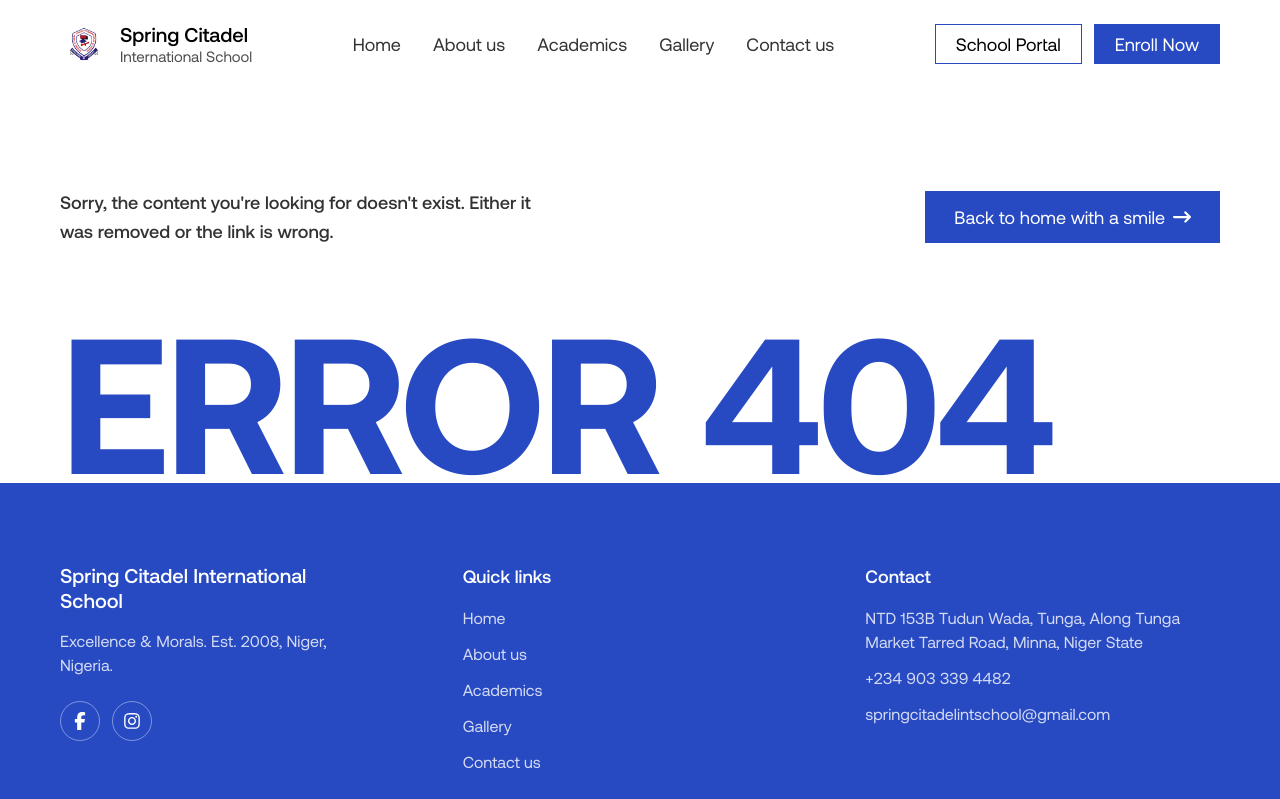
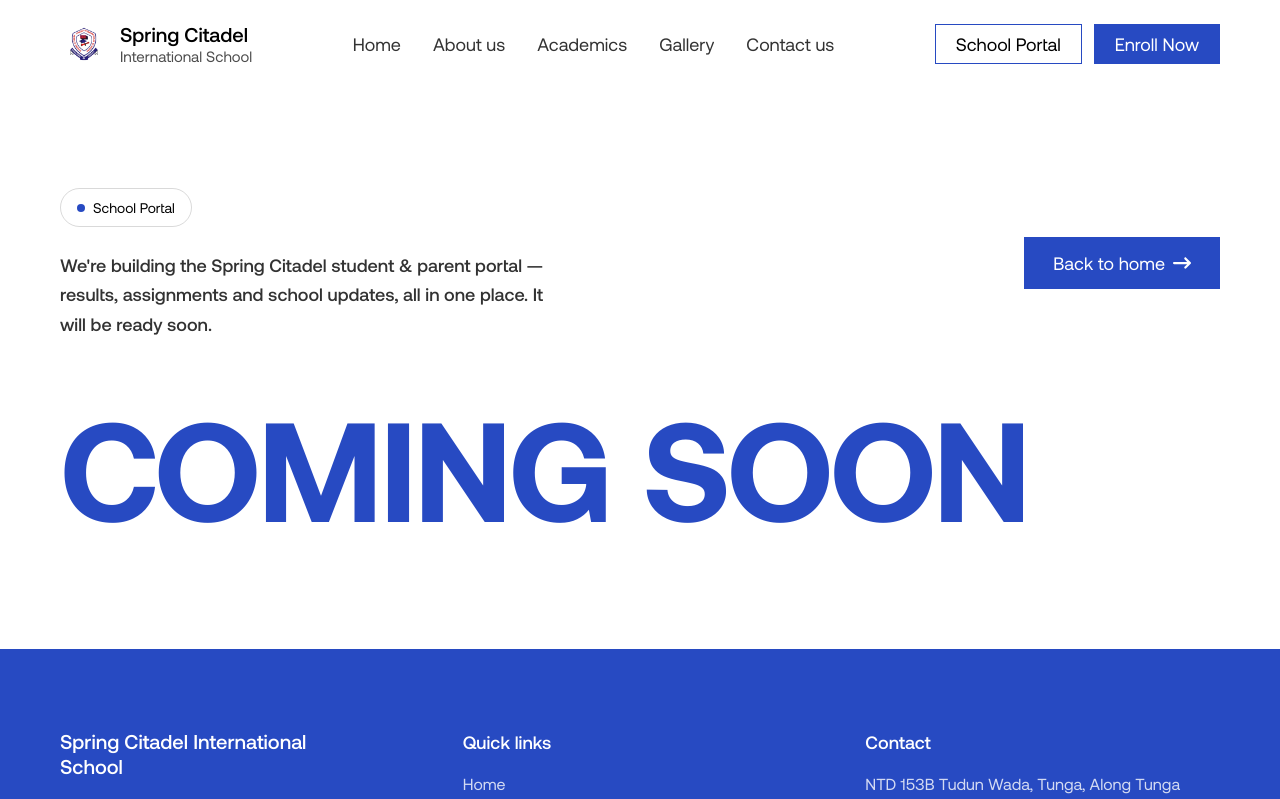
Before and after one commit to jeremiqque/Spring-citadel-intl-Website, a Next.js app: page /portal in a window 1280 px wide. Before the commit this address had no page. Shown: the top 799 px of the page. Built offline with nearby package versions, Linux system fonts and the light colour scheme.

Commit message:
updated the school portal button

```diff
--- a/app/components/Navbar.tsx
+++ b/app/components/Navbar.tsx
@@ -67,7 +67,7 @@ export default function Navbar() {
 
         <div className="flex items-center gap-3">
           <div className="hidden items-center gap-3 xl:flex">
-            <PillButton tone="outline-blue" swap>
+            <PillButton tone="outline-blue" swap href="/portal">
               School Portal
             </PillButton>
             <PillButton tone="solid-blue" swap href="/contact">
@@ -101,7 +101,7 @@ export default function Navbar() {
                 {l.label}
               </Link>
             ))}
-            <PillButton tone="outline-blue" swap className="mt-3 inline-flex w-full">
+            <PillButton tone="outline-blue" swap href="/portal" className="mt-3 inline-flex w-full">
               School Portal
             </PillButton>
             <PillButton tone="solid-blue" swap href="/contact" className="mt-2 inline-flex w-full">
--- /dev/null
+++ b/app/portal/page.tsx
@@ -0,0 +1,44 @@
+import Navbar from "../components/Navbar";
+import Footer from "../components/Footer";
+import { PillButton } from "../components/ui";
+
+export const metadata = {
+  title: "School Portal — Coming Soon | Spring Citadel International School",
+};
+
+export default function PortalPage() {
+  return (
+    <main>
+      <Navbar />
+
+      <section className="side-pad mb-[120px] pt-[100px]">
+        <div className="mx-auto max-w-[1320px]">
+          {/* Top row: message left, button right */}
+          <div className="flex flex-col items-start justify-between gap-8 lg:flex-row lg:items-center">
+            <div>
+              <span className="inline-flex items-center gap-2 rounded-full border border-black/15 px-4 py-2 text-[14px]">
+                <span className="inline-block h-2 w-2 rounded-full bg-[#274ac2]" />
+                School Portal
+              </span>
+              <p className="mt-6 max-w-[44ch] text-[18px] font-medium leading-relaxed opacity-80">
+                We&apos;re building the Spring Citadel student &amp; parent
+                portal — results, assignments and school updates, all in one
+                place. It will be ready soon.
+              </p>
+            </div>
+            <PillButton tone="solid-blue" arrow swap href="/" className="shrink-0 !px-7 !py-4">
+              Back to home
+            </PillButton>
+          </div>
+
+          {/* Massive full-width headline */}
+          <h1 className="mt-16 w-full whitespace-nowrap text-left text-[11vw] font-bold leading-[0.9] tracking-tight text-[#274ac2]">
+            COMING SOON
+          </h1>
+        </div>
+      </section>
+
+      <Footer />
+    </main>
+  );
+}
```
